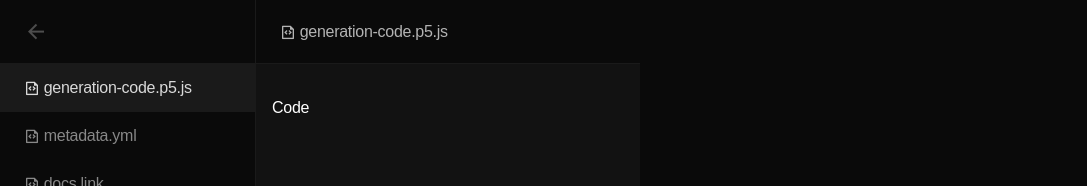
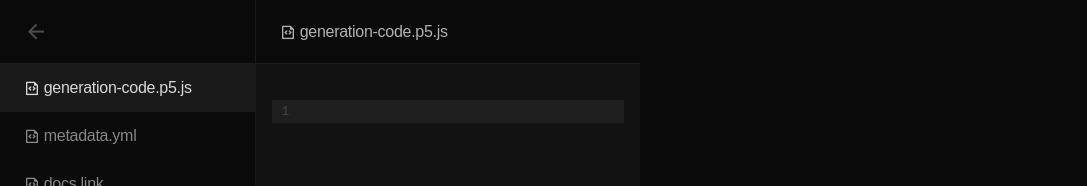
Before and after one commit to genartzcom/web-app, a Next.js app: page /create/editor in a window 1280 px wide. Shown: the top 186 px of the page, without its empty margins (0-1087 px from the left). Built offline with nearby package versions, Linux system fonts and the light colour scheme; a web font is replaced by a local one.

Commit message:
add: Code editor basics

```diff
--- a/package.json
+++ b/package.json
@@ -10,6 +10,7 @@
   },
   "dependencies": {
     "@tailwindcss/postcss": "^4.0.6",
+    "@uiw/react-codemirror": "^4.23.8",
     "motion": "^12.4.3",
     "next": "15.1.7",
     "postcss": "^8.5.2",
--- /dev/null
+++ b/src/components/editor/TextEditor.tsx
@@ -0,0 +1,12 @@
+import CodeMirror from '@uiw/react-codemirror';
+import './theme.css';
+
+const TextEditor = ({ content, setContent }: { content: string; setContent: (value: string) => void }) => {
+  return (
+    <div className="relative flex h-full max-h-[calc(100vh-128px)] flex-col overflow-scroll">
+      <CodeMirror value={content} onChange={(value) => setContent(value)} />
+    </div>
+  );
+};
+
+export default TextEditor;
--- a/src/components/editor/index.tsx
+++ b/src/components/editor/index.tsx
@@ -1,38 +1,67 @@
+'use client';
+import { useState } from 'react';
+
 import Link from 'next/link';
 import Console from './Console';
+import TextEditor from '@/components/editor/TextEditor';
 
 const Editor = () => {
+  const [content, setContent] = useState('');
+  const [activeTab, setActiveTab] = useState<'code' | 'metadata'>('code');
+
   return (
     <div className="flex h-full w-full overflow-hidden">
       <div className={'flex w-64 flex-none flex-col border-r border-neutral-600'}>
+        {/* Back Button */}
         <div className={'flex h-16 w-full items-center border-b border-neutral-600 px-6 text-[24px] text-neutral-400'}>
           <Link href={''}>
             <i className={'ri-arrow-left-line'} />
           </Link>
         </div>
+
+        {/* Side Navigation */}
         <div className={'flex flex-col'}>
-          <button className={'flex cursor-pointer items-center gap-1 bg-neutral-600 px-6 py-3 font-medium text-neutral-200'}>
+          <button
+            className={`flex cursor-pointer items-center gap-1 px-6 py-3 font-medium transition ${activeTab === 'code' ? 'bg-neutral-600 text-neutral-200' : 'text-neutral-300/75 hover:bg-neutral-700'}`}
+            onClick={() => setActiveTab('code')}
+          >
             <i className="ri-file-code-line" />
             <p>generation-code.p5.js</p>
           </button>
-          <button className={'flex cursor-pointer items-center gap-1 px-6 py-3 font-medium text-neutral-300/75 transition hover:bg-neutral-700'}>
+          <button
+            className={`flex cursor-pointer items-center gap-1 px-6 py-3 font-medium transition ${activeTab === 'metadata' ? 'bg-neutral-600 text-neutral-200' : 'text-neutral-300/75 hover:bg-neutral-700'}`}
+            onClick={() => setActiveTab('metadata')}
+          >
             <i className="ri-file-code-line" />
             <p>metadata.yml</p>
           </button>
-          <button className={'flex cursor-pointer items-center gap-1 px-6 py-3 font-medium text-neutral-300/75 transition hover:bg-neutral-700'}>
+          <Link
+            href={'/'}
+            target={'_blank'}
+            className={'flex cursor-pointer items-center gap-1 px-6 py-3 font-medium text-neutral-300/75 transition hover:bg-neutral-700'}
+          >
             <i className="ri-file-code-line" />
             <p>docs.link</p>
-          </button>
+          </Link>
         </div>
       </div>
+
+      {/* Editor Section */}
       <div className={'relative flex w-full flex-col bg-neutral-700'}>
+        {/* Editor Header */}
         <div className={'flex h-16 w-full flex-none items-center gap-4 border-b border-neutral-600 bg-neutral-800 px-6'}>
           <div className={'flex items-center gap-1 font-medium text-neutral-300'}>
             <i className="ri-file-code-line" />
-            <p>generation-code.p5.js</p>
+            <p>{activeTab === 'code' ? 'generation-code.p5.js' : 'metadata.yml'}</p>
           </div>
         </div>
-        <div className={'h-full w-full px-4 pt-8'}>Code</div>
+        <div className={'h-full w-full px-4 pt-8'}>
+          {activeTab === 'code' ? (
+            <TextEditor content={content} setContent={setContent} />
+          ) : (
+            <div className="text-neutral-300">Metadata content will be here.</div>
+          )}
+        </div>
         <Console />
       </div>
     </div>
--- /dev/null
+++ b/src/components/editor/theme.css
@@ -0,0 +1,50 @@
+.cm-editor {
+  background-color: transparent !important;
+  color: #fff !important;
+  height: 100% !important;
+  width: 100% !important;
+  border: none !important;
+  outline: none !important;
+}
+::-webkit-scrollbar {
+  width: 0 !important;
+  height: 0 !important;
+}
+
+.cm-content {
+  font-size: 16px !important;
+  line-height: 23px !important;
+}
+
+.cm-focused {
+  border: none !important;
+  outline-color: transparent !important;
+}
+
+.cm-gutters {
+  background-color: transparent !important;
+  border: none !important;
+  color: #454545 !important;
+  text-align: right !important;
+  width: 34px !important;
+  margin: 0 !important;
+  line-height: 24px !important;
+}
+
+.cm-cursor {
+  border-left: 1px solid #ffffff !important;
+  margin-left: 1px !important;
+}
+
+.cm-activeLine,
+.cm-activeLineGutter {
+  background-color: #1f1f1f !important;
+}
+.cm-gutters {
+  padding: 0 !important;
+  margin: 0 !important;
+  width: fit-content !important;
+}
+.cm-gutterElement {
+  width: 18px !important;
+}
```
Also changed, not shown: src/components/ui/Button.tsx (added).
